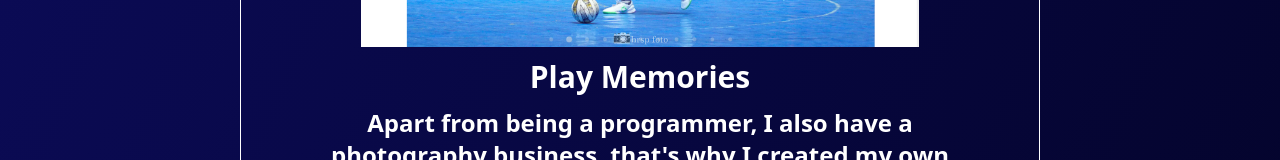
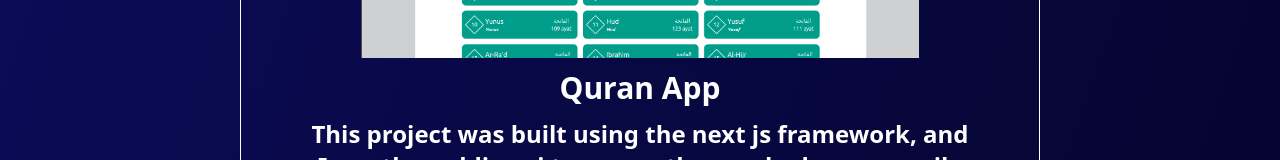
Before and after one commit to harispriantury/portfolio, a React (Vite) app: page /projects in a window 1280 px wide. Shown: the part 697-857 px from the top of the page. Built offline with nearby package versions, Linux system fonts and the light colour scheme.

Commit message:
add new project item

```diff
--- a/src/Views/Projects.tsx
+++ b/src/Views/Projects.tsx
@@ -1,3 +1,4 @@
+import portfolio0 from '../assets/quran.png'
 import portfolio1 from '../assets/playmemories.png'
 import portfolio2 from '../assets/totallyrecipe.png'
 import portfolio3 from '../assets/portfolio3.png'
@@ -11,6 +12,12 @@ interface IProjects {
 }
 
 const projects: IProjects[] = [
+    {
+        name: 'Quran App',
+        description: `This project was built using the next js framework, and I use the public api to access the surah al quran easily and available many features such as search, interpretation, murotal player, and prayer schedules in the Indonesian region and so on`,
+        url: "https://quran-app-lyart-beta.vercel.app/quran",
+        image: portfolio0
+    },
     {
         name: 'Play Memories',
         description: 'Apart from being a programmer, I also have a photography business, that\'s why I created my own photography website',
```
Also changed, not shown: src/assets/quran.png (added).
